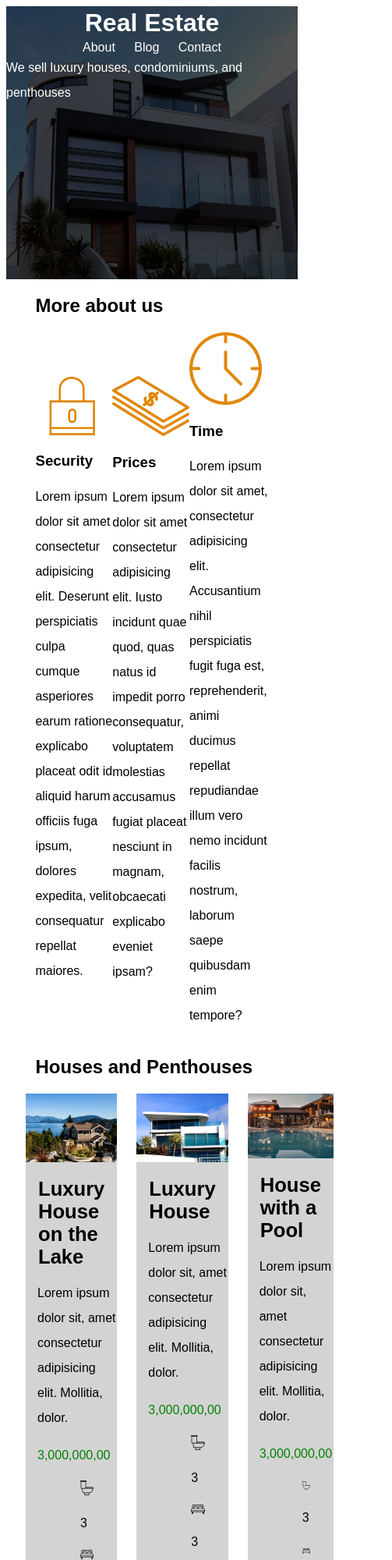
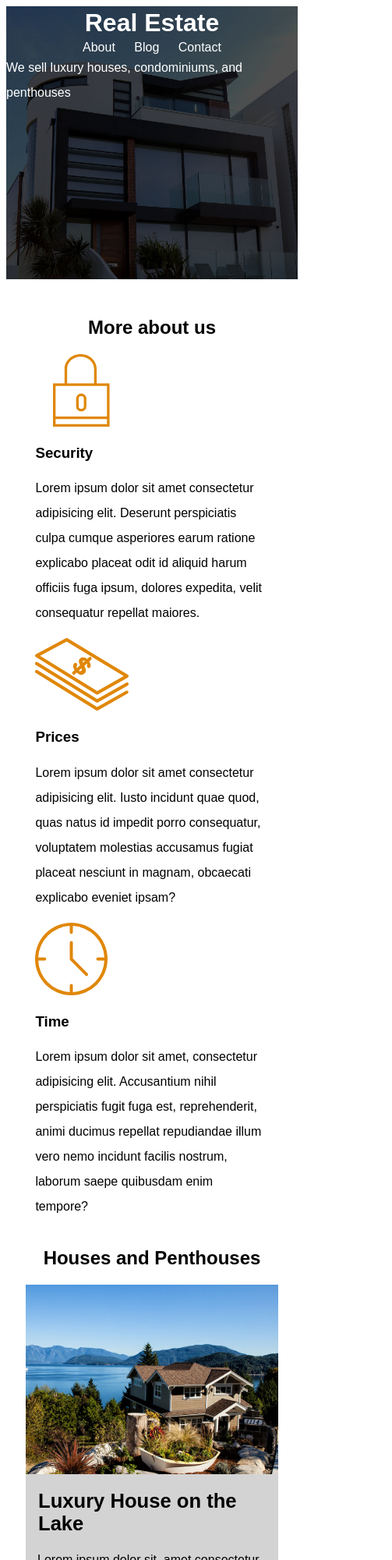
Before and after one commit to BradleyDuski/RealEstate-ch58, a plain HTML site: page Index.html in a window 390 px wide. Shown: the top 2000 px of the page at 78% size, 503 px wide, since content can reach past the window. Drawn offline with Linux system fonts and the light colour scheme.

Commit message:
Responsive Design

```diff
--- a/mystyle.css
+++ b/mystyle.css
@@ -61,6 +61,33 @@ margin-left: auto;
 margin-right: auto;
 width:80%;
 }
+@media(max-width:768px){
+    .div1{flex-direction: column;}
+}
+
+@media(max-width:768){h2,h3,h4{
+    text-align:center;
+}
+}
+@media(max-width:768px){
+    .div2{
+    width:95%;
+    display:flex;
+    justify-content: center;
+    text-align: center;
+}
+}
+
+@media(max-width:768px){
+    .houses-container{
+        flex-direction: column;
+    }
+}
+
+
+
+
+
 .div2{margin-left: auto;
 margin-right: auto;
 width:80%;
@@ -87,6 +114,15 @@ width:80%;
 
 .houses-item{background-color: lightgray;}
 
+@media(max-width:768px){
+    .header1{
+        flex-direction: column;
+        margin-bottom: 3rem;
+    }
+}
+
+
+
 /*footer*/
 
 .footer{background-image:url(IMG/encuentra.jpg) ;
```
